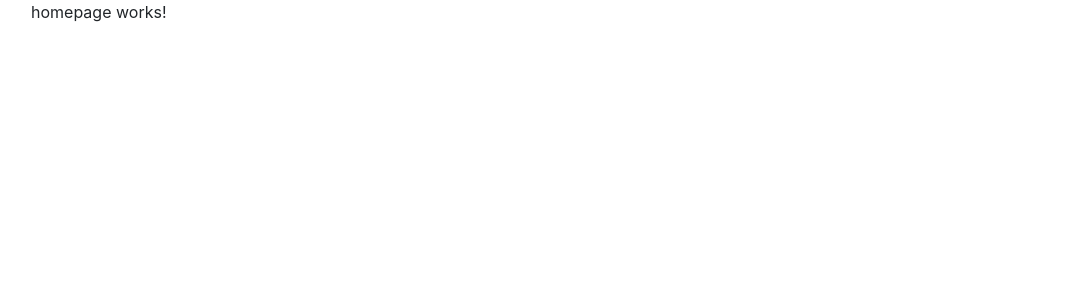
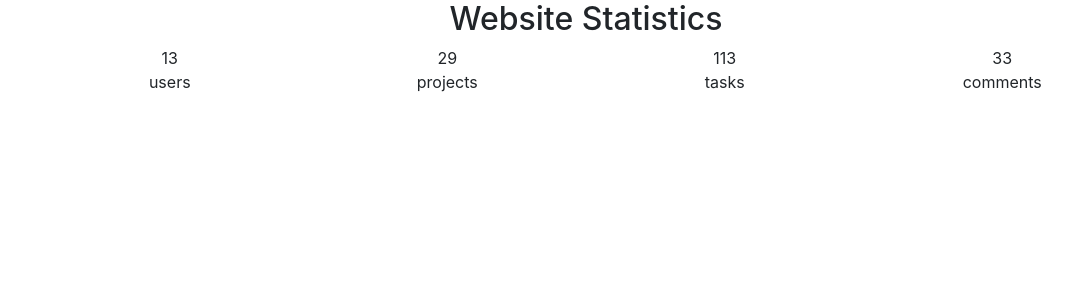
Before and after one commit to iSarCasm/todo_frontend, an Angular app: page / in a window 1280 px wide. Shown: the top 300 px of the page, without its empty margins (54-1126 px from the left). Built offline with nearby package versions, Linux system fonts and the light colour scheme.

Commit message:
Statistics component

```diff
--- a/src/app/app-routing.module.ts
+++ b/src/app/app-routing.module.ts
@@ -8,9 +8,6 @@ const appRoutes: Routes = [
 ];
 
 @NgModule({
-  declarations: [
-    HomepageComponent
-  ],
   imports: [
     RouterModule.forRoot(appRoutes)
   ],
--- a/src/app/app.module.ts
+++ b/src/app/app.module.ts
@@ -8,10 +8,13 @@ import { NgbModule } from '@ng-bootstrap/ng-bootstrap';
 import { AppRoutingModule } from './app-routing.module';
 import { AppComponent } from './app.component';
 import { HomepageComponent } from './homepage/homepage.component';
+import { StatsComponent } from './stats/stats.component';
 
 @NgModule({
   declarations: [
     AppComponent,
+    HomepageComponent,
+    StatsComponent
   ],
   imports: [
     BrowserModule,
--- a/src/app/homepage/homepage.component.html
+++ b/src/app/homepage/homepage.component.html
@@ -1,3 +1,2 @@
-<p>
-  homepage works!
-</p>
+
+<app-stats></app-stats>
--- /dev/null
+++ b/src/app/stats/mock-stats.ts
@@ -0,0 +1,8 @@
+import { Stats } from './stats.model';
+
+export const STATS: Stats = {
+  users_count: 13,
+  projects_count: 29,
+  tasks_count: 113,
+  comments_count: 33
+};
--- /dev/null
+++ b/src/app/stats/stats.component.html
@@ -0,0 +1,25 @@
+<div class="container text-center">
+  <div class="row">
+    <div class="col-12">
+      <h2>Website Statistics</h2>
+    </div>
+  </div>
+  <div class="row">
+    <div class="col-sm-3">
+      {{ stats.users_count }} <br>
+      users
+    </div>
+    <div class="col-sm-3">
+      {{ stats.projects_count }} <br>
+      projects
+    </div>
+    <div class="col-sm-3">
+      {{ stats.tasks_count }} <br>
+      tasks
+    </div>
+    <div class="col-sm-3">
+      {{ stats.comments_count }} <br>
+      comments
+    </div>
+  </div>
+</div>
--- /dev/null
+++ b/src/app/stats/stats.component.ts
@@ -0,0 +1,18 @@
+import { Component, OnInit } from '@angular/core';
+
+import { STATS } from './mock-stats';
+
+@Component({
+  selector: 'app-stats',
+  templateUrl: './stats.component.html',
+  styleUrls: ['./stats.component.css']
+})
+export class StatsComponent implements OnInit {
+  stats = STATS;
+
+  constructor() { }
+
+  ngOnInit() {
+  }
+
+}
```
Also changed, not shown: src/app/stats/stats.model.ts (added, +8 -0 lines), src/app/stats/stats.component.css (added), 1 other file (tests, documents, lock files or other folders).
